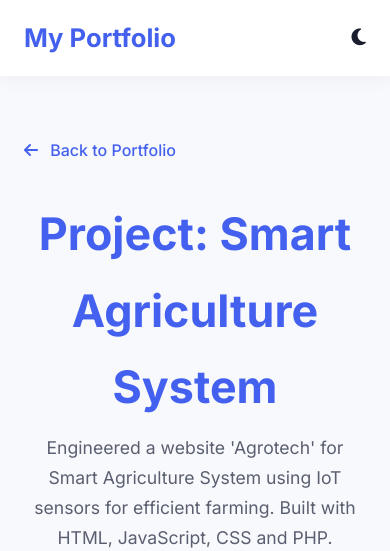
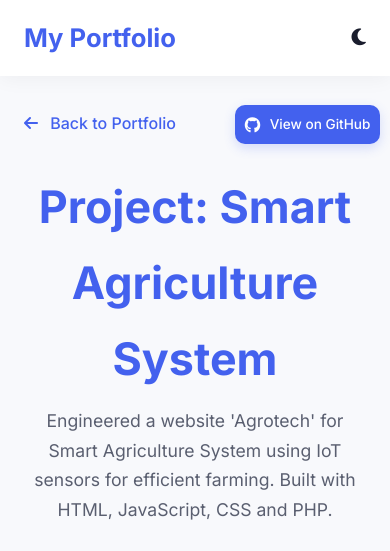
Before and after one commit to debire/debire.github.io, a plain HTML site: page project.html in a window 390 px wide. Shown: the top 551 px of the page. Drawn offline with Linux system fonts and the light colour scheme.

Commit message:
Update style.css

```diff
--- a/style.css
+++ b/style.css
@@ -166,6 +166,47 @@ body {
     /* Smooth animation for color & transform */
 }
 
+.github-rect-btn {
+  position: absolute;
+  top: 95px;           /* Below fixed navbar */
+  right: 20px;         /* Distance from right edge */
+  display: flex;
+  align-items: center;
+  gap: 0.6rem;
+  background: #4361ee; /* Your brand blue */
+  color: white !important;
+  padding: 0.7rem 1.2rem;
+  border-radius: 15px; /* Smooth rounded corners */
+  text-decoration: none;
+  font-weight: 500;
+  font-size: 0.95rem;
+  box-shadow: 0 4px 12px rgba(67, 97, 238, 0.2);
+  z-index: 1000;
+  transition: all 0.3s ease;
+}
+
+.github-rect-btn:hover {
+  background: #3a56d4;
+  transform: translateY(-3px);
+  box-shadow: 0 6px 16px rgba(67, 97, 238, 0.3);
+}
+
+.github-rect-btn i {
+  font-size: 1.1rem;
+}
+
+.github-rect-btn span {
+  white-space: nowrap;
+}
+
+/* Dark mode support */
+.dark-mode .github-rect-btn {
+  background: #5e72e4;
+}
+
+.dark-mode .github-rect-btn:hover {
+  background: #4b63dd;
+}
 /* Hero Section */
 .hero {
     height: 100vh;
@@ -674,10 +715,6 @@ p {
         margin-left: 0.5rem;
         /* Was probably 1rem or more */
     }
-}
-
-/* Improve spacing on mobile */
-@media (max-width: 768px) {
     .profile-image-container {
         width: 120px;
         height: 120px;
@@ -691,4 +728,15 @@ p {
     .subtitle {
         font-size: 1.3rem;
     }
+    .github-rect-btn {
+    top: 105px;
+    right: 10px;
+    font-size: 0.85rem;
+    padding: 0.5rem 0.6rem;
+    border-radius: 10px;
+  }
+
+  .github-rect-btn i {
+    font-size: 1rem;
+  }
 }
```
